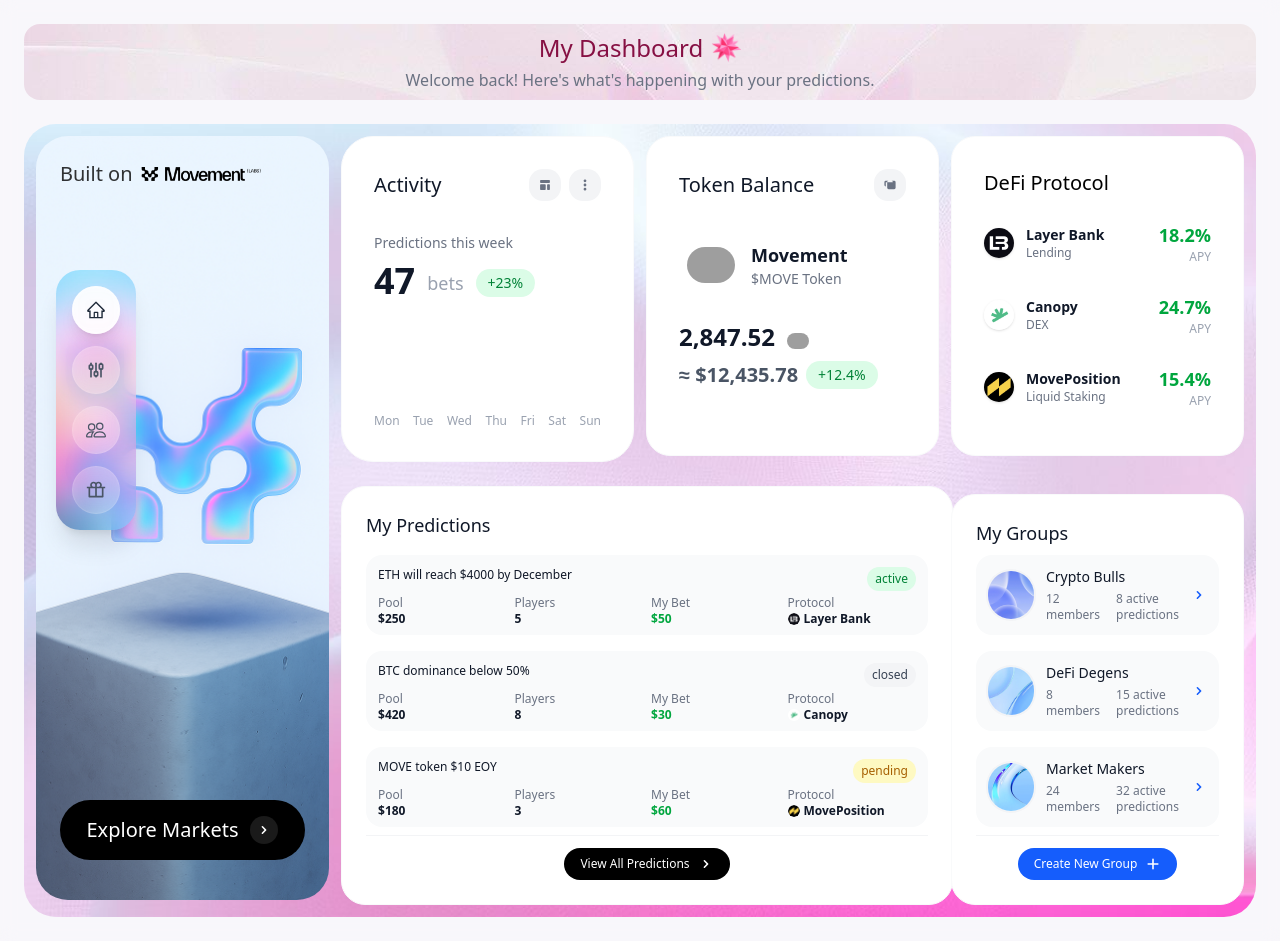
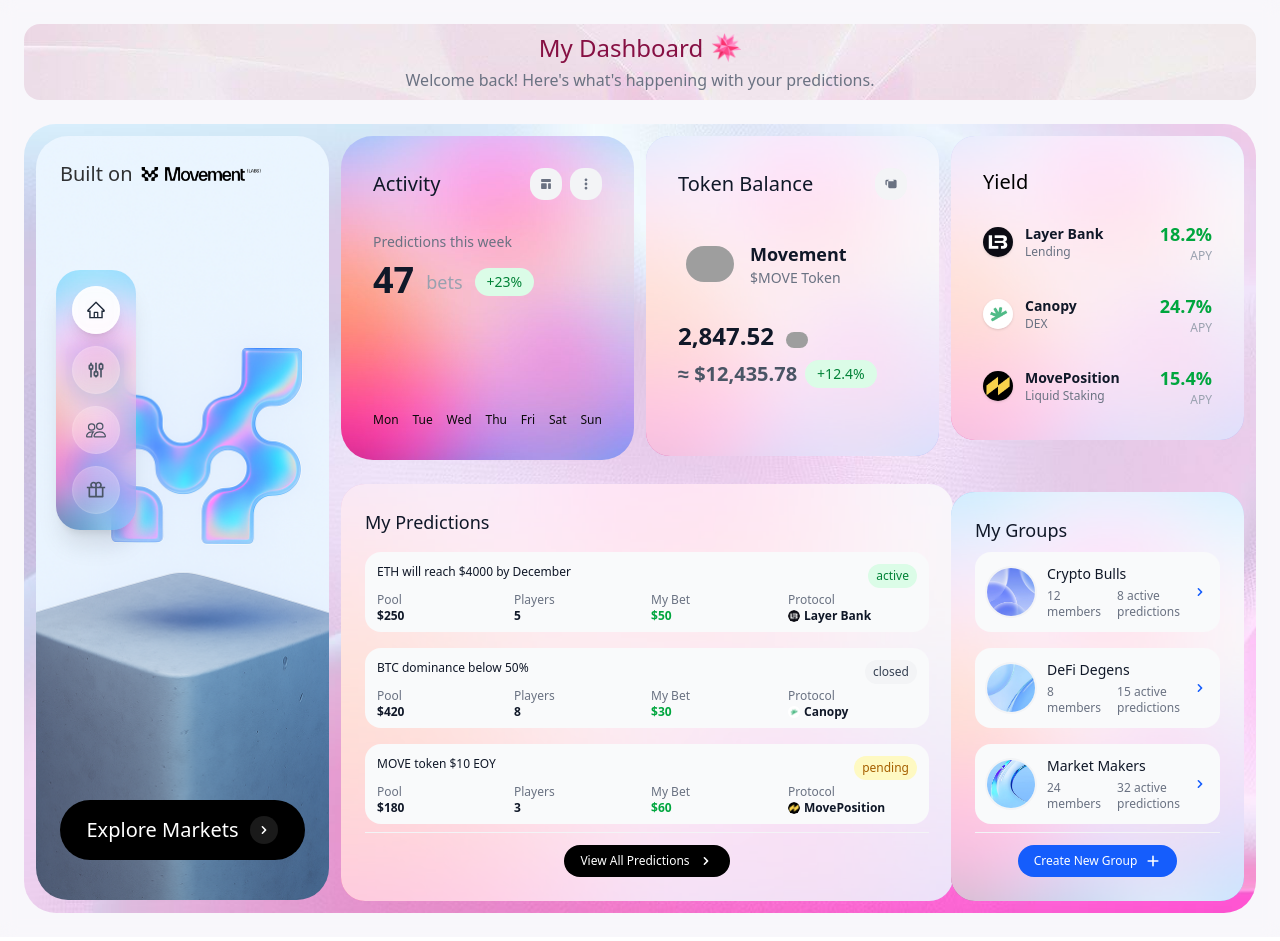
Before and after one commit to Predictly-Labs/web, a Next.js app: page /app/dashboard in a window 1280 px wide. Built offline with nearby package versions, Linux system fonts and the light colour scheme; grey boxes are pictures that could not be loaded.

Commit message:
feat: Update dashboard and rewards UI backgrounds
Replaces white backgrounds with a themed image and overlay for dashboard cards and rewards pages. Also updates icon usage in RewardHistory and removes the statistics tab and related code from rewards index.

```diff
--- a/src/components/pages/(app)/dashboard/ActivityCard.tsx
+++ b/src/components/pages/(app)/dashboard/ActivityCard.tsx
@@ -12,7 +12,13 @@
   ];
 
   return (
-    <div className="bg-white rounded-4xl p-4 sm:p-8 h-auto min-h-[280px] w-full border border-gray-50 sm:min-h-[320px]">
+    <div className="bg-gray-50 rounded-4xl p-4 sm:p-8 h-auto min-h-[280px] w-full"
+     style={{
+            backgroundImage: "url('/assets/main/background/bg-nav.jpeg')",
+            backgroundSize: "cover",
+            backgroundPosition: "center",
+            backgroundRepeat: "no-repeat",
+          }}>
       <div className="flex items-center justify-between mb-8">
         <h3 className="text-xl font-medium text-gray-900">Activity</h3>
         <div className="flex gap-2">
@@ -56,7 +62,7 @@
 
         <div className="flex justify-between">
           {weekData.map((item) => (
-            <span key={item.day} className="text-xs text-gray-400">{item.day}</span>
+            <span key={item.day} className="text-xs text-black-400">{item.day}</span>
           ))}
         </div>
       </div>
--- a/src/components/pages/(app)/dashboard/BalanceCard.tsx
+++ b/src/components/pages/(app)/dashboard/BalanceCard.tsx
@@ -4,7 +4,17 @@
 
 export const BalanceCard = () => {
   return (
-    <div className="bg-white rounded-3xl p-4 sm:p-8 h-auto min-h-[280px] w-full border border-gray-50 sm:min-h-[320px]">
+    <div
+      className="rounded-3xl p-4 sm:p-8 h-auto min-h-[280px] w-full sm:min-h-[320px] relative overflow-hidden"
+      style={{
+        backgroundImage: "url('/assets/main/background/bg-nav.jpeg')",
+        backgroundSize: "cover",
+        backgroundPosition: "center",
+        backgroundRepeat: "no-repeat",
+      }}
+    >
+      <div className="absolute inset-0 bg-white/70"></div>
+      <div className="relative z-10">
       <div className="flex items-center justify-between mb-8">
         <h3 className="text-xl font-medium text-gray-900">Token Balance</h3>
         <div className="flex gap-2">
@@ -61,6 +71,7 @@
           </div>
         </div>
       </div>
+      </div>
     </div>
   );
 };
--- a/src/components/pages/(app)/dashboard/DeFiCard.tsx
+++ b/src/components/pages/(app)/dashboard/DeFiCard.tsx
@@ -28,9 +28,19 @@
   ];
 
   return (
-    <div className="bg-white rounded-3xl p-4 sm:p-8 border border-gray-50 w-full h-auto min-h-[280px] sm:min-h-[320px]">
+    <div
+      className="rounded-3xl p-4 sm:p-8 w-full h-auto min-h-[280px] relative overflow-hidden"
+      style={{
+        backgroundImage: "url('/assets/main/background/bg-nav.jpeg')",
+        backgroundSize: "cover",
+        backgroundPosition: "center",
+        backgroundRepeat: "no-repeat",
+      }}
+    >
+      <div className="absolute inset-0 bg-white/70"></div>
+      <div className="relative z-10">
       <h3 className="text-xl font-medium text-black mb-6">
-        DeFi Protocol
+        Yield
       </h3>
       <div className="space-y-7">
         {defiProtocols.map((protocol, index) => (
@@ -60,6 +70,7 @@
           </div>
         ))}
       </div>
+      </div>
     </div>
   );
 };
--- a/src/components/pages/(app)/dashboard/GroupCard.tsx
+++ b/src/components/pages/(app)/dashboard/GroupCard.tsx
@@ -28,7 +28,17 @@
   ];
 
   return (
-    <div className="bg-white rounded-3xl p-4 sm:p-6 border border-gray-50 w-full h-auto min-h-[300px] sm:min-h-[400px]">
+    <div
+      className="rounded-3xl p-4 sm:p-6 w-full h-auto min-h-[300px] sm:min-h-[400px] relative overflow-hidden"
+      style={{
+        backgroundImage: "url('/assets/main/background/bg-nav.jpeg')",
+        backgroundSize: "cover",
+        backgroundPosition: "center",
+        backgroundRepeat: "no-repeat",
+      }}
+    >
+      <div className="absolute inset-0 bg-white/70"></div>
+      <div className="relative z-10">
       <div className="flex items-center justify-between mb-2">
         <h3 className="text-lg font-medium text-gray-900">My Groups</h3>
       </div>
@@ -73,6 +83,7 @@
           </svg>
         </button>
       </div>
+      </div>
     </div>
   );
 };
--- a/src/components/pages/(app)/dashboard/MyPredictionMarketCard.tsx
+++ b/src/components/pages/(app)/dashboard/MyPredictionMarketCard.tsx
@@ -46,7 +46,17 @@
   };
 
   return (
-    <div className="bg-white rounded-3xl p-4 sm:p-6 border border-gray-50 w-153 h-auto min-h-[300px] sm:min-h-[400px]">
+    <div
+      className="rounded-3xl p-4 sm:p-6 w-153 h-auto min-h-[300px] sm:min-h-[400px] relative overflow-hidden"
+      style={{
+        backgroundImage: "url('/assets/main/background/bg-nav.jpeg')",
+        backgroundSize: "cover",
+        backgroundPosition: "center",
+        backgroundRepeat: "no-repeat",
+      }}
+    >
+      <div className="absolute inset-0 bg-white/70"></div>
+      <div className="relative z-10">
       <div className="flex items-center justify-between mb-[-4]">
         <h3 className="text-lg font-medium text-gray-900 mb-4">My Predictions</h3>
       </div>
@@ -102,6 +112,7 @@
           </svg>
         </button>
       </div>
+      </div>
     </div>
   );
 };
--- a/src/components/pages/(app)/rewards/RewardHistory.tsx
+++ b/src/components/pages/(app)/rewards/RewardHistory.tsx
@@ -1,7 +1,7 @@
 "use client";
 
 import React from 'react';
-import { Star, Gift, Calendar, CheckCircle, Lock } from 'lucide-react';
+import { Star, Gift, Lock, Trophy } from 'lucide-react';
 import { RewardCard } from './RewardCard';
 
 interface RewardData {
@@ -153,7 +153,7 @@
       {unlockedRewards.length > 0 && (
         <section>
           <h3 className="text-lg font-medium text-gray-900 mb-4 flex items-center gap-2">
-            <CheckCircle className="w-5 h-5 text-black" />
+            <Trophy className="w-5 h-5 text-yellow-500" />
             Earned Rewards ({unlockedRewards.length})
           </h3>
           <div className="grid grid-cols-1 md:grid-cols-2 lg:grid-cols-3 gap-6">
--- a/src/components/pages/(app)/rewards/index.tsx
+++ b/src/components/pages/(app)/rewards/index.tsx
@@ -1,9 +1,8 @@
 "use client";
 
 import React, { useState } from 'react';
-import { Gift, BarChart3, Star, Plus } from 'lucide-react';
+import { Gift, Star } from 'lucide-react';
 import { RewardHistory } from './RewardHistory';
-import { RewardStats } from './RewardStats';
 import Sidebar from "../../../ui/Sidebar";
 import Image from "next/image";
 
@@ -43,14 +42,12 @@
   userStats?: UserStats;
 }
 
-type ActiveTab = 'rewards' | 'stats';
 
 export const Rewards: React.FC<RewardsProps> = ({
   onRewardClick,
   rewards = [],
   userStats
 }) => {
-  const [activeTab, setActiveTab] = useState<ActiveTab>('rewards');
 
   const defaultStats: UserStats = {
     totalPoints: 3450,
@@ -67,26 +64,6 @@
 
   const handleRewardClick = (reward: RewardData) => {
     onRewardClick?.(reward);
-  };
-
-  const renderContent = () => {
-    switch (activeTab) {
-      case 'rewards':
-        return (
-          <RewardHistory
-            rewards={rewards}
-            onRewardClick={handleRewardClick}
-          />
-        );
-
-      case 'stats':
-        return (
-          <RewardStats stats={displayStats} />
-        );
-
-      default:
-        return null;
-    }
   };
 
   const earnedCount = rewards.filter(r => r.isUnlocked).length;
@@ -141,33 +118,7 @@
             <div className="absolute inset-0 bg-white/70"></div>
             <div className="relative z-10">
               <div className="flex items-center justify-between mb-8">
-                <h2 className="text-2xl font-semibold text-gray-900">
-                  {activeTab === 'rewards' ? 'Your Rewards' : 'Statistics'}
-                </h2>
-                <div className="flex gap-3">
-                  <button
-                    onClick={() => setActiveTab('rewards')}
-                    className={`px-4 py-2 rounded-lg text-sm font-medium transition-colors ${
-                      activeTab === 'rewards'
-                        ? 'bg-black text-white'
-                        : 'bg-white/50 text-gray-700 hover:bg-white/70'
-                    }`}
-                  >
-                    <Gift className="w-4 h-4 inline mr-2" />
-                    Rewards
-                  </button>
-                  <button
-                    onClick={() => setActiveTab('stats')}
-                    className={`px-4 py-2 rounded-lg text-sm font-medium transition-colors ${
-                      activeTab === 'stats'
-                        ? 'bg-black text-white'
-                        : 'bg-white/50 text-gray-700 hover:bg-white/70'
-                    }`}
-                  >
-                    <BarChart3 className="w-4 h-4 inline mr-2" />
-                    Statistics
-                  </button>
-                </div>
+                <h2 className="text-2xl font-semibold text-gray-900">Your Rewards</h2>
               </div>
 
               <div className="flex items-center gap-6 bg-white/50 backdrop-blur-sm rounded-2xl px-6 py-4 mb-8 border border-white/30">
@@ -188,7 +139,10 @@
                 </div>
               </div>
 
-              {renderContent()}
+              <RewardHistory
+                rewards={rewards}
+                onRewardClick={handleRewardClick}
+              />
             </div>
           </div>
         </div>
```
